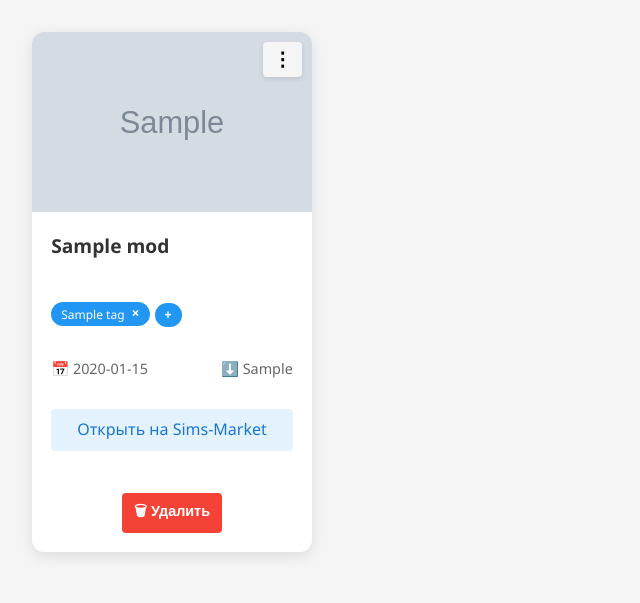
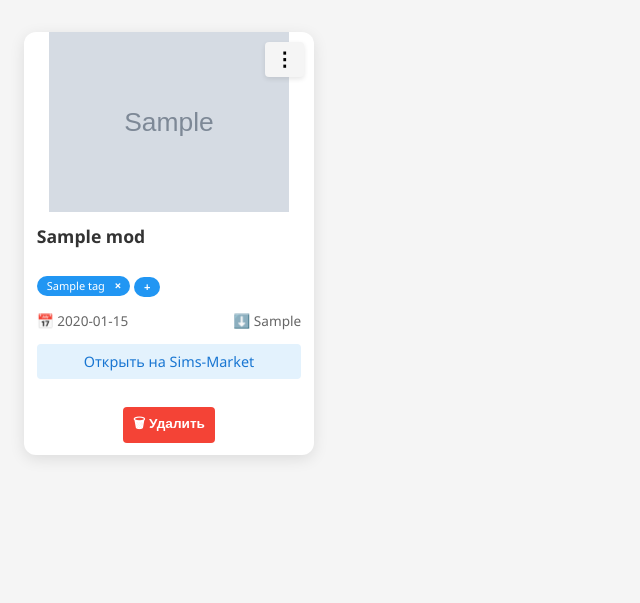
Before and after one commit to SSiluRS/sims_mods_holder, a Flask app: page / in a window 1280 px wide. Shown: the part 197-800 px from the top of the page, without its empty margins (0-640 px from the left). Run offline with Flask 3, Linux system fonts and the light colour scheme; tables that the repository leaves empty hold one stand-in row (values such as "Sample post"); grey boxes marked "Sample" are stand-in pictures.

Commit message:
fix layout

```diff
--- a/static/style.css
+++ b/static/style.css
@@ -74,9 +74,9 @@ button:hover {
 
 .cards-container {
     display: grid;
-    grid-template-columns: repeat(auto-fill, minmax(280px, 1fr));
-    gap: 2rem;
-    padding: 0 2rem;
+    grid-template-columns: repeat(auto-fill, minmax(260px, 1fr));
+    gap: 1.5rem;
+    padding: 0 1.5rem;
 }
 
 .card {
@@ -86,6 +86,9 @@ button:hover {
     box-shadow: 0 4px 15px rgba(0,0,0,0.1);
     transition: transform 0.3s;
     position: relative;
+    display: flex;
+    flex-direction: column;
+    height: 100%;
 }
 
 .card:hover {
@@ -95,9 +98,95 @@ button:hover {
 .card img {
     width: 100%;
     height: 180px;
-    object-fit: cover;
+    object-fit: contain;  /* ПОКАЗЫВАЕМ ВСЁ ИЗОБРАЖЕНИЕ, НЕ ОБРЕЗАЯ */
+    object-position: center;
     display: block;
 }
+
+.card {
+    background: white;
+    border-radius: 12px;
+    overflow: hidden;
+    box-shadow: 0 4px 15px rgba(0,0,0,0.1);
+    transition: transform 0.3s;
+    position: relative;
+    display: flex;
+    flex-direction: column;
+}
+
+.card:hover {
+    transform: translateY(-5px);
+}
+
+.card img {
+    width: 100%;
+    height: 180px;
+    object-fit: contain;
+    object-position: center;
+    display: block;
+}
+
+.card-content {
+    padding: 0.8rem;
+    display: flex;
+    flex-direction: column;
+    flex: 1;  /* Занимает всё оставшееся место */
+    justify-content: space-between;  /* Выравнивание по вертикали: элементы вверху и внизу */
+    gap: 4px;
+}
+
+.card h2 {
+    font-size: 1.1rem;
+    margin-bottom: 4px;
+    min-height: 2.2rem;
+    overflow: hidden;
+    text-overflow: ellipsis;
+    line-height: 1.3;
+    flex-shrink: 0;  /* Не сжимается */
+}
+
+/* Контейнер для тегов и метаданных - будет вверху */
+.content-top {
+    display: flex;
+    flex-direction: column;
+    gap: 4px;
+    flex-shrink: 0;
+}
+
+/* Контейнер для кнопок - будет внизу */
+.content-bottom {
+    display: flex;
+    flex-direction: column;
+    gap: 4px;
+    flex-shrink: 0;
+    margin-top: auto;  /* Прижимает вниз */
+}
+
+
+/* Уменьшаем расстояние между тегами и метаданными */
+.meta {
+    display: flex;
+    justify-content: space-between;
+    color: #666;
+    font-size: 0.85rem;
+    margin: 4px 0;  /* Уменьшаем отступ сверху и снизу */
+    gap: 8px;
+}
+
+/* Уменьшаем отступы для кнопок */
+.card-link {
+    display: block;
+    text-align: center;
+    background: #e3f2fd;
+    color: #1976d2;
+    padding: 6px 8px;
+    text-decoration: none;
+    border-radius: 4px;
+    margin-top: 4px;
+    transition: background 0.3s;
+    font-size: 0.9rem;
+}
+
 
 .card-actions {
     position: absolute;
@@ -158,56 +247,17 @@ button:hover {
     border-bottom: none;
 }
 
-.card-content {
-    padding: 1.2rem;
-    display: flex;
-    flex-direction: column;
-    gap: 8px;
-}
-
-.card h2 {
-    font-size: 1.2rem;
-    margin-bottom: 0.8rem;
-    min-height: 2.4rem;
-    overflow: hidden;
-    text-overflow: ellipsis;
-}
-
-.meta {
-    display: flex;
-    justify-content: space-between;
-    color: #666;
-    font-size: 0.9rem;
-    margin: 0.8rem 0;
-}
-
-.card-link {
-    display: block;
-    text-align: center;
-    background: #e3f2fd;
-    color: #1976d2;
-    padding: 8px;
-    text-decoration: none;
-    border-radius: 4px;
-    margin-top: 8px;
-    transition: background 0.3s;
-}
-
-.card-link:hover {
-    background: #bbdefb;
-}
-
 .delete-btn {
     background: #f44336;
     color: white;
     border: none;
-    padding: 8px 12px;
-    font-size: 0.9rem;
+    padding: 6px 10px;
+    font-size: 0.85rem;
     border-radius: 4px;
     cursor: pointer;
     transition: background 0.3s;
     width: 100%;
-    margin-top: 10px;
+    flex-shrink: 0;
 }
 
 .delete-btn:hover {
@@ -263,13 +313,6 @@ button:hover {
     transform: scale(1.1);
 }
 
-/* Остальные стили остаются без изменений */
-.flash-container {
-    max-width: 800px;
-    margin: 15px auto;
-    padding: 0 20px;
-}
-
 .flash-container {
     max-width: 800px;
     margin: 15px auto;
@@ -304,8 +347,8 @@ button:hover {
 .assigned-tags {
     display: flex;
     flex-wrap: wrap;
-    gap: 5px;
-    margin: 10px 0;
+    gap: 4px;
+    margin: 4px 0;  /* Уменьшаем отступ сверху и снизу */
     align-items: center;
 }
 
@@ -320,17 +363,16 @@ button:hover {
     color: white;
     padding: 4px 25px 4px 10px; /* Увеличен отступ справа для крестика */
     border-radius: 15px;
-    font-size: 12px;
+    font-size: 11px;
     text-decoration: none;
     transition: all 0.2s;
-    height: 24px;
+    height: 20px;  /* Уменьшаем высоту */
     display: inline-flex;
     align-items: center;
     justify-content: center;
     position: relative;
     white-space: nowrap;
     cursor: pointer;
-    min-width: 30px;
 }
 
 .assigned-tag:hover {
@@ -340,15 +382,15 @@ button:hover {
 
 .assigned-tag-delete {
     position: absolute;
-    right: 5px;          /* Отступ от правого края */
+    right: 4px;
     top: 50%;
     transform: translateY(-53%);
     color: white;
     font-weight: bold;
-    font-size: 14px;
+    font-size: 12px;
     cursor: pointer;
-    width: 18px;
-    height: 18px;
+    width: 16px;
+    height: 16px;
     display: inline-flex;
     align-items: center;
     justify-content: center;
@@ -359,22 +401,22 @@ button:hover {
 
 .assigned-tag-delete:hover {
     background: rgba(0,0,0,0.4);
-    transform: translateY(-50%) scale(1.1);
+    transform: translateY(-53%) scale(1.1);
 }
 
 .tag-plus-btn {
     background: #2196F3;
     color: white;
     border: none;
-    padding: 4px 10px;
+    padding: 3px 10px;
     border-radius: 15px;
-    font-size: 12px;
+    font-size: 11px;
     cursor: pointer;
     transition: all 0.2s;
     margin-right: 5px;
-    margin-top: 2px;
+    margin-top: 4px;
     font-weight: bold;
-    height: 24px;
+    height: 20px;
     display: inline-flex;
     align-items: center;
     justify-content: center;
@@ -584,6 +626,7 @@ button:hover {
     right: 20px;
     z-index: 10000;
 }
+
 .active-filter-tag {
     background: #e91e63 !important;
     position: relative;
--- a/templates/index.html
+++ b/templates/index.html
@@ -63,8 +63,17 @@
                  onerror="this.src='https://via.placeholder.com/250x150?text=No+Image'">
 
             <div class="card-content">
+                <!-- Верхняя часть (заголовок и теги) -->
+                <div class="content-top">
                     <h2>{{ mod[1] | escape }}</h2>
 
+
+
+
+                </div>
+
+                <!-- Нижняя часть (ссылки и кнопки) -->
+                <div class="content-bottom">
                     <!-- Теги и плюсик в одной строке -->
                     <div class="assigned-tags">
                         {% set mod_tags = tags_for_mod[mod[0]] %}
@@ -90,18 +99,17 @@
                             {% endfor %}
                         </div>
                     </div>
-
                     <p class="meta">
                         <span>📅 {{ mod[4] | escape }}</span>
                         <span>⬇️ {{ mod[5] | escape }}</span>
                     </p>
                     <a href="{{ mod[3] | escape }}" target="_blank" class="card-link">Открыть на Sims-Market</a>
 
-                <!-- Кнопка удаления внизу -->
                     <form action="/delete/{{ mod[0] }}" method="POST" class="delete-form"
                         onsubmit="return confirm('Удалить мод &quot;{{ mod[1] | escape }}&quot;?')">
                         <button type="submit" class="delete-btn">🗑 Удалить</button>
                     </form>
+                </div>
             </div>
         </div>
         {% else %}
```
Lines whose indentation alone changed are shown as unchanged.
